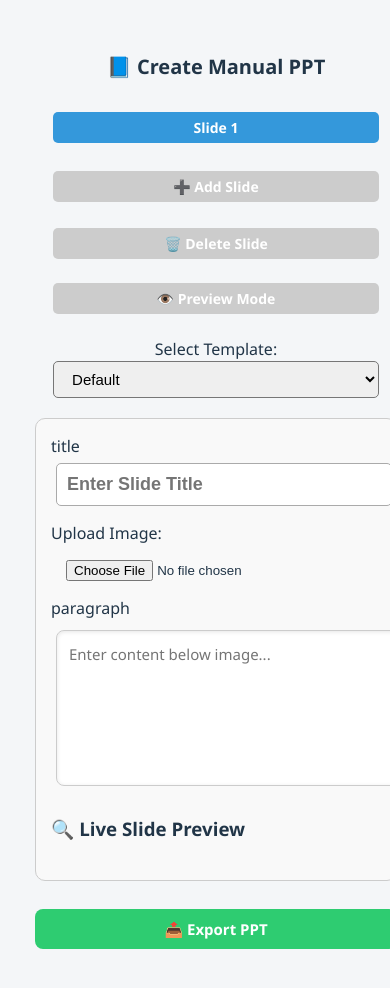
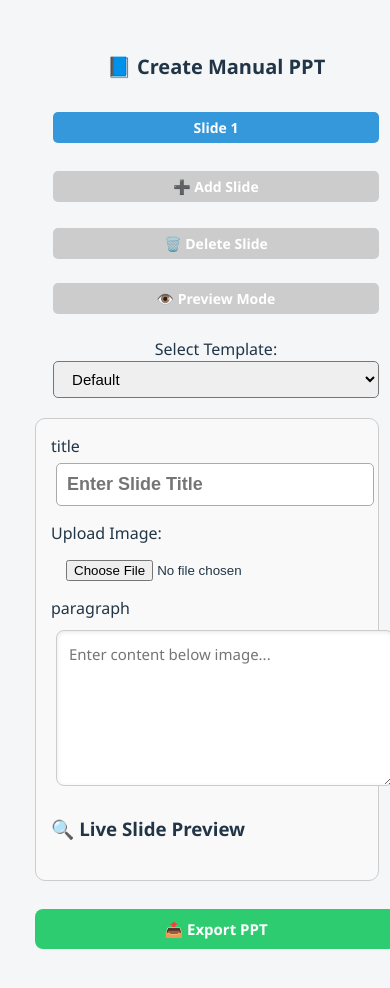
Before and after one commit to venkyaarm/Venkt-PPT, a React (Vite) app: page /create-manual in a window 390 px wide. Shown: the top 988 px of the page. Built offline with nearby package versions, Linux system fonts and the light colour scheme; a web font is replaced by a local one.

Commit message:
Update CreateWithAI.css

```diff
--- a/src/components/CreateWithAI.css
+++ b/src/components/CreateWithAI.css
@@ -209,19 +209,19 @@
 
   .slide-editor {
     padding: 15px;
-    width: 100%;
+    width: 95%;
     box-sizing: border-box;
   }
 
   .title-input {
     font-size: 17px;
-    width: 100%;
+    width: 95%;
     padding: 10px;
   }
 
   textarea,
   .slide-editor textarea {
-    width: 100%;
+    width: 95%;
     height: 130px;
     font-size: 15px;
     padding: 10px;
```
